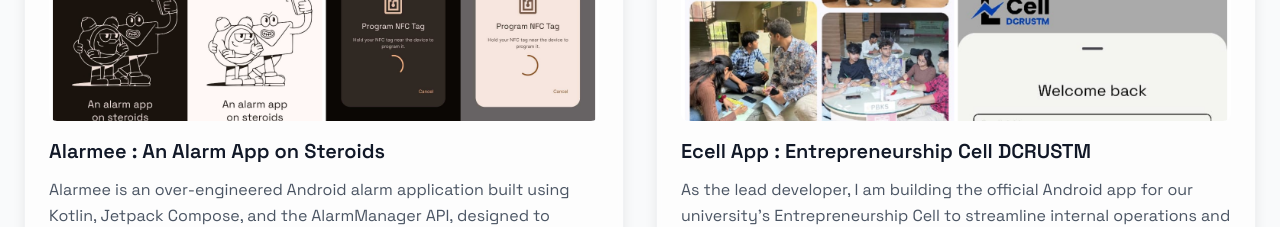
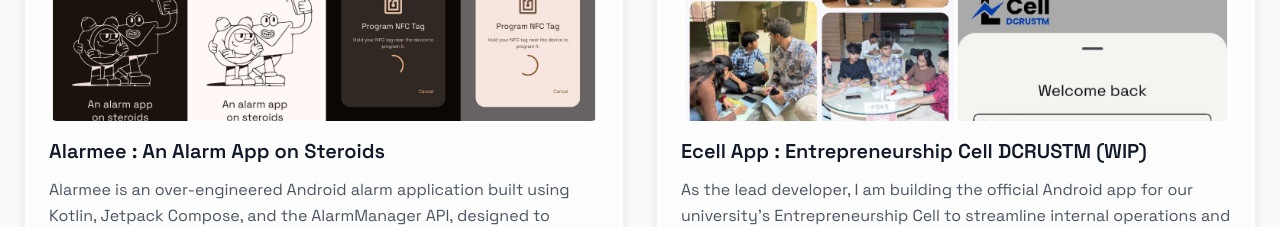
Before and after one commit to Shiven-saini/portfolio, a Next.js app: page /skills/android-development in a window 1280 px wide. Shown: the part 1080-1307 px from the top of the page. Built offline with nearby package versions, Linux system fonts and the light colour scheme.

Commit message:
Fix: minor change

```diff
--- a/src/app/skills/android-development/page.tsx
+++ b/src/app/skills/android-development/page.tsx
@@ -27,7 +27,7 @@
     },
     {
       id:'ecell-app',
-      title: 'Ecell App : Entrepreneurship Cell DCRUSTM',
+      title: 'Ecell App : Entrepreneurship Cell DCRUSTM (WIP)',
       description: "As the lead developer, I am building the official Android app for our university's Entrepreneurship Cell to streamline internal operations and enhance communication within the society. The app features robust authentication and role-based authorization, enabling admins to manage user privileges and assign roles efficiently. It also includes a dynamic event gallery that highlights the society’s legacy and activities. Developed using native Android technologies such as Kotlin, Jetpack Compose, and Ktor for networking, the app is currently powered by a Spring Boot backend deployed on AWS EC2. Future plans include exploring migration to Supabase for improved scalability and maintenance. The project reflects a strong emphasis on clean architecture, user-centric design, and backend integration.",
       technologies: ['Kotlin', 'Jetpack Compose', 'Gradle', 'Material 3', 'Hilt', 'Ktor', 'Credential Manager', 'AWS EC2'],
       githubUrl: 'https://github.com/E-Cell-DCRUSTM/Ecell-Android/',
```
